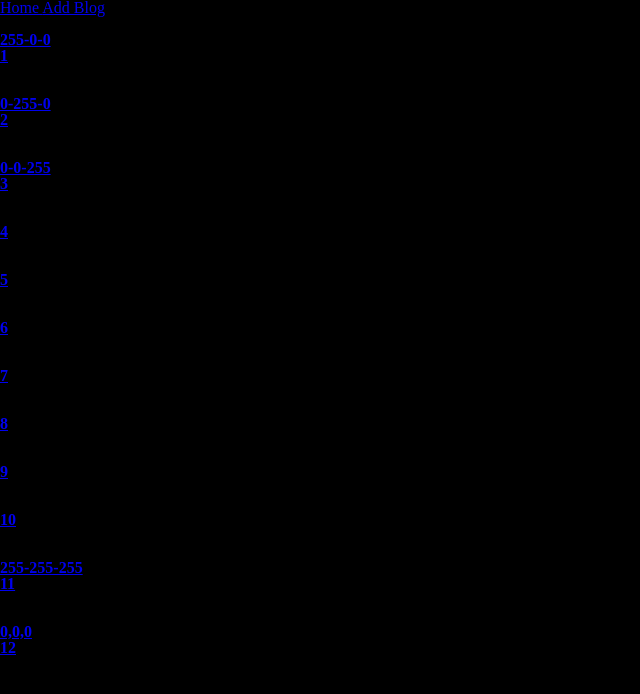
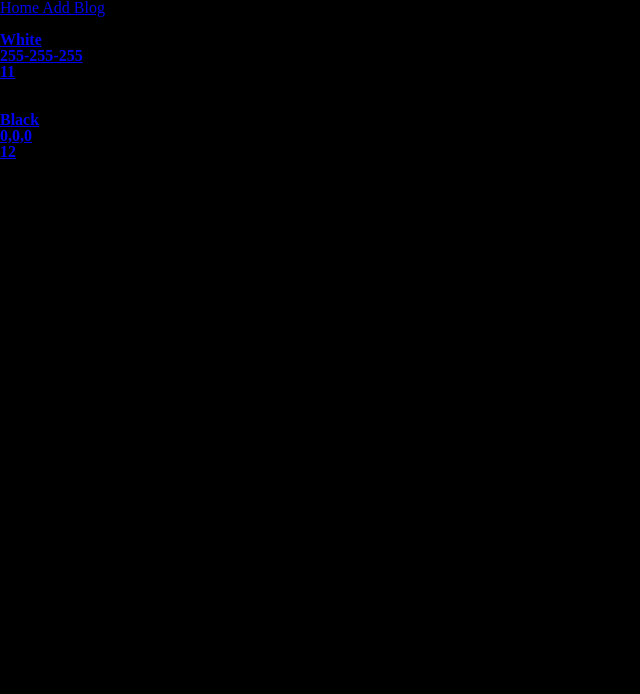
Before and after one commit to Jerrad-Johnson/React-Practice, a React (Create React App) app: page / in a window 1280 px wide. Shown: the top 694 px of the page, without its empty margins (0-640 px from the left). Built offline with nearby package versions, Linux system fonts and the light colour scheme; data requests are answered from the project's data file.

Commit message:
Added button to delete array entries.

```diff
--- a/data/db.json
+++ b/data/db.json
@@ -1,41 +1,5 @@
 {
   "colors": [
-    {
-      "color1": "red",
-      "value": "255-0-0",
-      "id": 1
-    },
-    {
-      "color2": "green",
-      "value": "0-255-0",
-      "id": 2
-    },
-    {
-      "color3": "blue",
-      "value": "0-0-255",
-      "id": 3
-    },
-    {
-      "id": 4
-    },
-    {
-      "id": 5
-    },
-    {
-      "id": 6
-    },
-    {
-      "id": 7
-    },
-    {
-      "id": 8
-    },
-    {
-      "id": 9
-    },
-    {
-      "id": 10
-    },
     {
       "color": "White",
       "value": "255-255-255",
--- a/src/Array.js
+++ b/src/Array.js
@@ -7,6 +7,7 @@ const Array = ({ colors }) => {
             { colors.map((color) => (
                 <div className="name" key={color.id}>
                     <Link to={`/ArrayDetails/${color.id}`} >
+                    <h2>{ color.color}</h2>
                     <h2>{ color.value }</h2>
                     <h2>{ color.id }</h2>
                     </Link>
--- a/src/ArrayDetails.js
+++ b/src/ArrayDetails.js
@@ -1,18 +1,31 @@
 import {useParams} from "react-router-dom";
 import useFetch from "./useFetch";
+import {useHistory} from "react-router-dom";
 
 const ArrayDetails = () => {
     const { id } = useParams();
     let url = "http://localhost:8000/colors/" + id;
     const { data: singleColor, error, isPending } = useFetch(url);
+    const history = useHistory();
+
+    const deleteColor = () => {
+        fetch(url, {
+            method: 'DELETE'
+        }).then(() => {
+            history.push('/');
+        })
+    }
     return (
         <div className="array-details">
             { isPending && <div>Loading...</div>}
             { error && <div>{ error}</div> }
             { singleColor && (
                 <div>
+                    <div>Color: {singleColor.color}</div>
                     <div>Color: {singleColor.value}</div>
                     <div>id: {singleColor.id}</div>
+                    <br /><br />
+                    <button onClick={deleteColor}>delete</button>
                 </div>
                 )}
         </div>
```
